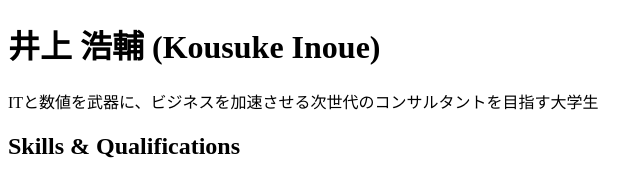
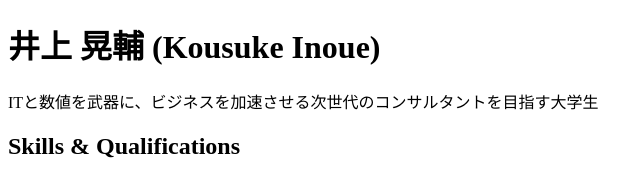
Before and after one commit to KosukeInoue-Tech/my-portfolio, a plain HTML site: page index.html in a window 1280 px wide. Shown: the top 177 px of the page, 0-640 px from the left. Drawn offline with Linux system fonts and the light colour scheme.

Commit message:
Fix header name typo in index.html

```diff
--- a/index.html
+++ b/index.html
@@ -7,7 +7,7 @@
 <body>
     <!-- 自己紹介セクション -->
     <header>
-        <h1>井上 浩輔 (Kousuke Inoue)</h1>
+        <h1>井上 晃輔 (Kousuke Inoue)</h1>
         <p>ITと数値を武器に、ビジネスを加速させる次世代のコンサルタントを目指す大学生</p>
     </header>
 
```
